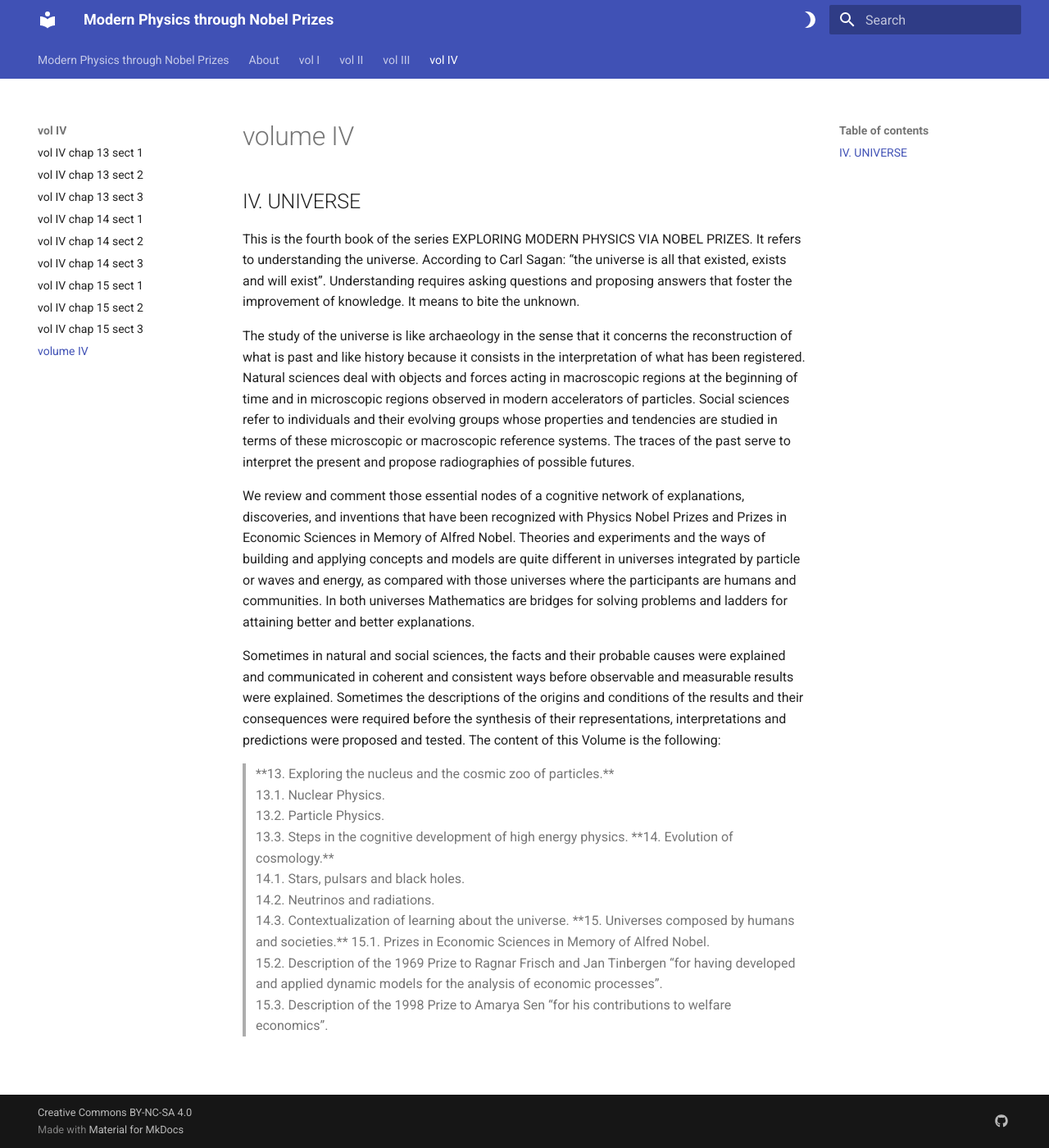
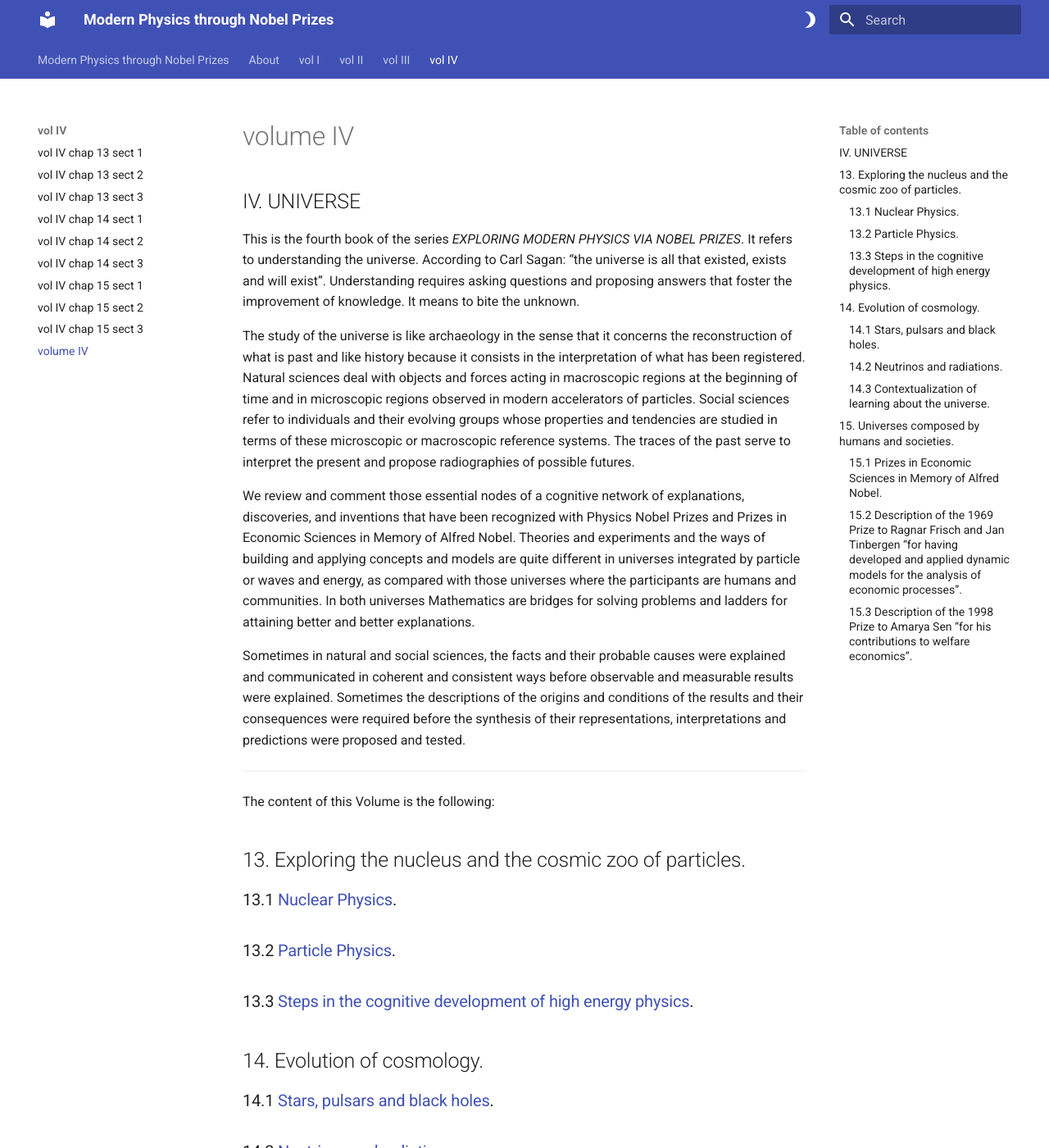
Before and after one commit to modphysnobel/modphysnobel.github.io, an MkDocs documentation site: the page built from docs/vol-IV/volume-IV.md, in a window 1280 px wide and 1400 px high. Shown: the whole window at 82% size. Built offline with MkDocs 1.6.1 and Material for MkDocs 9.7.7, drawn with Linux system fonts in a browser that asks for light colours; some of the changed lines change nothing that is shown; some of the changed text lies outside the part shown.

Commit message:
Edited volume-IV.md

```diff
--- a/docs/vol-IV/volume-IV.md
+++ b/docs/vol-IV/volume-IV.md
@@ -1,31 +1,39 @@
 ## IV. UNIVERSE
 
-This is the fourth book of the series EXPLORING MODERN PHYSICS VIA NOBEL PRIZES. It refers to understanding the universe. According to Carl Sagan: “the universe is all that existed, exists and will exist”. Understanding requires asking questions and proposing answers that foster the improvement of knowledge. It means to bite the unknown.
+This is the fourth book of the series _EXPLORING MODERN PHYSICS VIA NOBEL PRIZES_. It refers to understanding the universe. According to Carl Sagan: “the universe is all that existed, exists and will exist”. Understanding requires asking questions and proposing answers that foster the improvement of knowledge. It means to bite the unknown.
 
 The study of the universe is like archaeology in the sense that it concerns the reconstruction of what is past and like history because it consists in the interpretation of what has been registered. Natural sciences deal with objects and forces acting in macroscopic regions at the beginning of time and in microscopic regions observed in modern accelerators of particles. Social sciences refer to individuals and their evolving groups whose properties and tendencies are studied in terms of these microscopic or macroscopic reference systems. The traces of the past serve to interpret the present and propose radiographies of possible futures.
 
 We review and comment those essential nodes of a cognitive network of explanations, discoveries, and inventions that have been recognized with Physics Nobel Prizes and Prizes in Economic Sciences in Memory of Alfred Nobel. Theories and experiments and the ways of building and applying concepts and models are quite different in universes integrated by particle or waves and energy, as compared with those universes where the participants are humans and communities. In both universes Mathematics are bridges for solving problems and ladders for attaining better and better explanations.
 
-Sometimes in natural and social sciences, the facts and their probable causes were explained and communicated in coherent and consistent ways before observable and measurable results were explained. Sometimes the descriptions of the origins and conditions of the results and their consequences were required before the synthesis of their representations, interpretations and predictions were proposed and tested. The content of this Volume is the following:
+Sometimes in natural and social sciences, the facts and their probable causes were explained and communicated in coherent and consistent ways before observable and measurable results were explained. Sometimes the descriptions of the origins and conditions of the results and their consequences were required before the synthesis of their representations, interpretations and predictions were proposed and tested.
 
-<blockquote>
-<p>
+***
 
-**13.     Exploring the nucleus and the cosmic zoo of particles.**<br>
-13.1.  Nuclear Physics.<br>
-13.2.  Particle Physics.<br>
-13.3.  Steps in the cognitive development of high energy physics.
+The content of this Volume is the following:
 
-**14.    Evolution of cosmology.**<br>
-14.1. Stars, pulsars and black holes.<br>
-14.2. Neutrinos and radiations.<br>
-14.3. Contextualization of learning about the universe.
+## 13.     Exploring the nucleus and the cosmic zoo of particles.
+### 13.1  [Nuclear Physics](./vol-IV/vol-IV-chap-13-sect-1.md).
+### 13.2  [Particle Physics](./vol-IV/vol-IV-chap-13-sect-2.md).
+### 13.3  [Steps in the cognitive development of high energy physics](./vol-IV/vol-IV-chap-13-sect-3.md).
 
-**15.    Universes composed by humans and societies.**
-15.1. Prizes in Economic Sciences in Memory of Alfred Nobel.<br>
-15.2. Description of the 1969 Prize to Ragnar Frisch and Jan Tinbergen “for having developed and applied dynamic models for the analysis of economic processes”.<br>
-15.3. Description of the 1998 Prize to Amarya Sen “for his contributions to welfare economics”.
+## 14.    Evolution of cosmology.
+### 14.1 [Stars, pulsars and black holes](./vol-IV/vol-IV-chap-14-sect-1.md).
+### 14.2 [Neutrinos and radiations](./vol-IV/vol-IV-chap-14-sect-2.md).
+### 14.3 [Contextualization of learning about the universe](./vol-IV/vol-IV-chap-14-sect-3.md).
 
+## 15.    Universes composed by humans and societies.
+### 15.1 [Prizes in Economic Sciences in Memory of Alfred Nobel](./vol-IV/vol-IV-chap-15-sect-1.md).
+### 15.2 [Description of the 1969 Prize to Ragnar Frisch and Jan Tinbergen “for having developed and applied dynamic models for the analysis of economic processes”](./vol-IV/vol-IV-chap-15-sect-2.md).
+### 15.3 [Description of the 1998 Prize to Amarya Sen “for his contributions to welfare economics”](./vol-IV/vol-IV-chap-15-sect-3.md).
 
-</p>
-</blockquote>
+***
+
+Created: 2023-03-12; Updated: 2023-11-24
+
+Barojas-Weber, J.R., & Lizárraga-Celaya, C. (2023).
+_Modern Physics through Nobel Prizes_.
+
+[Creative Commons:  Attribution-NonCommercial-ShareAlike 4.0 International](https://creativecommons.org/licenses/by-nc-sa/4.0/legalcode)
+
+<img src="../figs/cc-by-nc-sa_icon.png">
```
Also changed, not shown: 1 other file.
